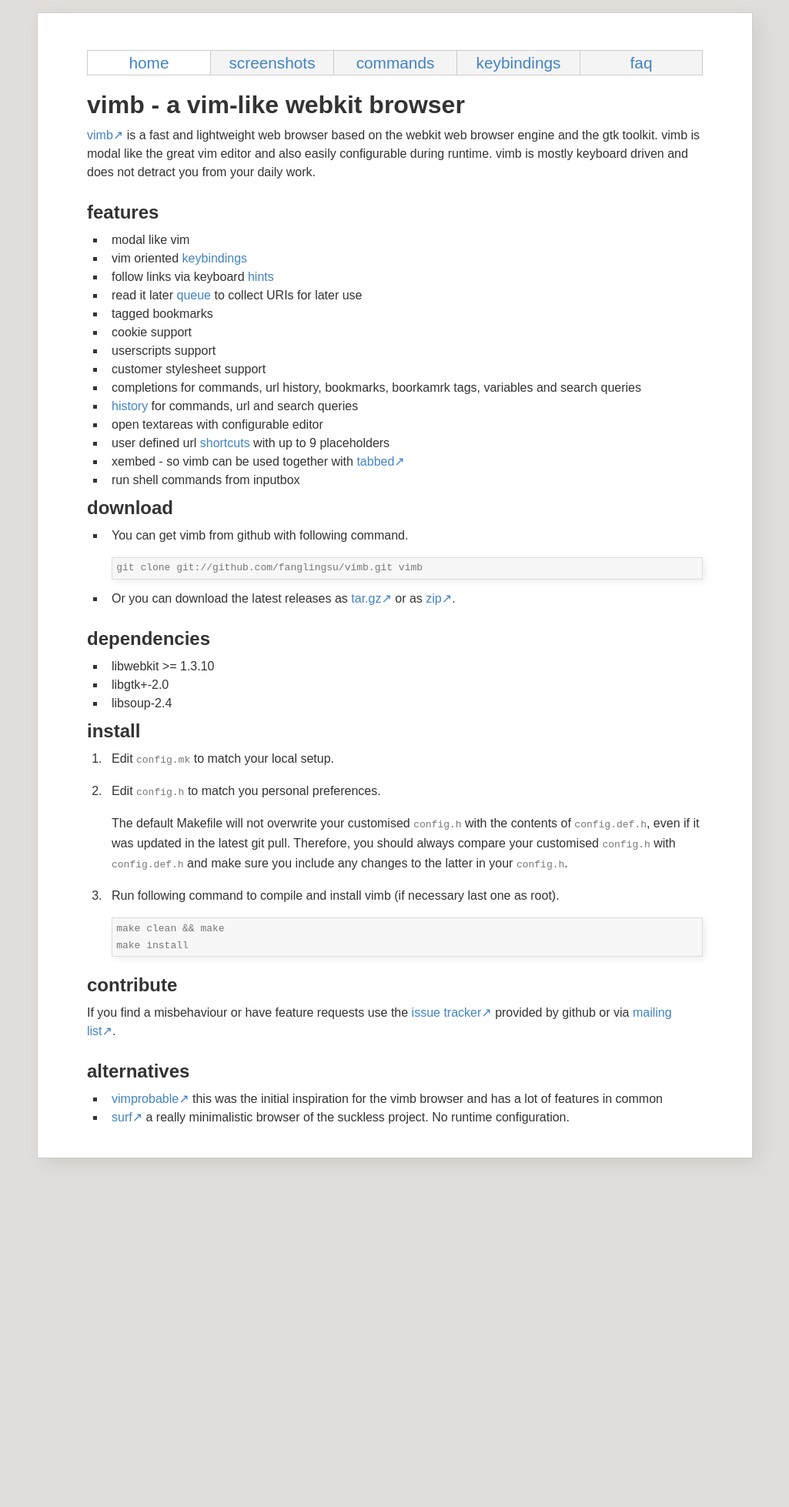
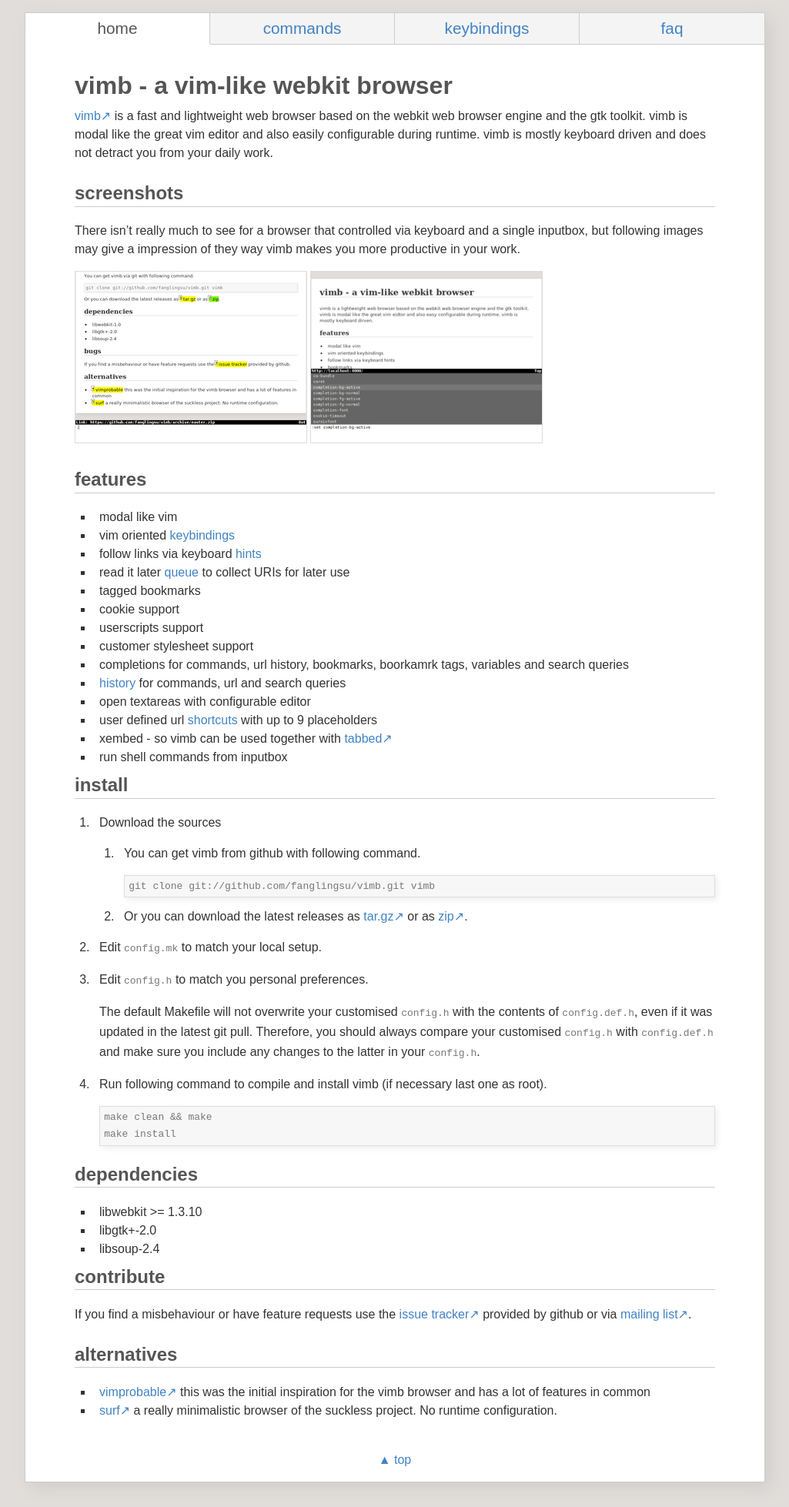
Before and after one commit to fanglingsu/vimb, a Jekyll site: the page built from index.md, in a window 1280 px wide. Shown: the whole page at 77% size, without its empty margins (127-1152 px from the left). Built offline with Jekyll 4.4.1, drawn with Linux system fonts in a browser that asks for light colours; before the commit the page ends 1521 px from its top, so only the background shows below that.

Commit message:
Made layout more responsive and looking nice.
Remove screen shots page, the two images could also be shown in the start page
to give the user an impression of what we talk about here.

```diff
--- a/_layouts/default.html
+++ b/_layouts/default.html
@@ -13,13 +13,15 @@
 <div id="nav" role="navigation">
   <ul>
     <li{% if page.active == "home" %} class="active"{% endif %}><a href="./">home</a></li>
-    <li{% if page.active == "screenshots" %} class="active"{% endif %}><a href="screenshots.html">screenshots</a></li>
     <li{% if page.active == "commands" %} class="active"{% endif %}><a href="commands.html">commands</a></li>
     <li{% if page.active == "keybindings" %} class="active"{% endif %}><a href="keybindings.html">keybindings</a></li>
     <li{% if page.active == "faq" %} class="active"{% endif %}><a href="faq.html">faq</a></li>
   </ul>
 </div>
+<div class="main">
 {{ content }}
+</div>
+  <div id="footer"><a href="#content" title="to top">&#9650; top</a></div>
 </div>
 </body>
 </html>
--- a/index.md
+++ b/index.md
@@ -12,7 +12,17 @@
 easily configurable during runtime. vimb is mostly keyboard driven and does
 not detract you from your daily work.
 
+## screenshots
+
+There isn't really much to see for a browser that controlled via keyboard and
+a single inputbox, but following images may give a impression of they way vimb
+makes you more productive in your work.
+
+[![link hinting](media/tn/vimb-hints.png "link hinting (688x472 33kB)"){:width="300"}{:height="206"}](media/vimb-hints.png)
+[![setting completion of vimb](media/tn/vimb-completion.png "completion of settings (688x472 11kB)"){:width="300"}{:height="206"}](media/vimb-completion.png)
+
 ## features
+
 - modal like vim
 - vim oriented [keybindings][]
 - follow links via keyboard [hints][]
@@ -29,25 +39,19 @@
 - xembed - so vimb can be used together with [tabbed][]
 - run shell commands from inputbox
 
-## download
-
-- You can get vimb from github with following command.
-
-      git clone git://github.com/fanglingsu/vimb.git vimb
-
-- Or you can download the latest releases as [tar.gz][tgz] or as [zip][].
-
-## dependencies
-
-- libwebkit >= 1.3.10
-- libgtk+-2.0
-- libsoup-2.4
-
 ## install
 
-1. Edit `config.mk` to match your local setup.
+1. Download the sources
 
-2. Edit `config.h` to match you personal preferences.
+   - You can get vimb from github with following command.
+
+         git clone git://github.com/fanglingsu/vimb.git vimb
+
+   - Or you can download the latest releases as [tar.gz][tgz] or as [zip][].
+
+2. Edit `config.mk` to match your local setup.
+
+3. Edit `config.h` to match you personal preferences.
 
    The default Makefile will not overwrite your customised `config.h` with the
    contents of `config.def.h`, even if it was updated in the latest git pull.
--- a/theme/main.css
+++ b/theme/main.css
@@ -1,18 +1,20 @@
 *{margin:0;padding:0}
 html{background-color:#e0ddda}
-body{color:#333;font-family:"Dejavu sans-serif",sans-serif;margin:0;padding:0;line-height:1.5em}
-#content{background-color:#fff;margin:1em auto;padding:3em 4em 2.5em;max-width:50em;border:1px solid #ccc;box-shadow:.52em .52em 1.3em #d0cdca}
+body{color:#333;font-family:"Dejavu sans-serif",sans-serif;line-height:1.5em}
+#content{background-color:#fff;margin:1em auto 2em;max-width:60em;border:1px solid #ccc;box-shadow:.52em .52em 1.3em #d0cdca}
 #nav{font-size:1.3em;padding-bottom:1.5em}
 #nav ul{margin:0;padding:0;display:block;width:100%}
-#nav li{list-style:none;float:left;width:20%;margin:0;padding:0}
-#nav li a{text-align:center;display:block;padding:0 .5em;border:1px solid #ccc;border-right-width:0;height:1.5em;top:.1em;background-color:#f4f4f4}
-#nav li:last-child a{border-right-width:1px}
-#nav li.active a,#head a:focus,#head a:hover{background-color:#fff}
+#nav li{list-style:none;float:left;width:25%;margin:0;padding:0}
+#nav li a{text-align:center;display:block;padding:.2em .5em;border-bottom:1px solid #ccc;border-right:1px solid #ccc;height:1.5em;top:.1em;background-color:#f4f4f4}
+#nav li:last-child a{border-right-width:0}
+#nav li.active a{background-color:#fff;border-bottom-width:0;color:#555}
 #nav+*{clear:left}
-h1,h2,h3{font-family:inherit;font-weight:bolder;padding:.5em 0 .5em}
+#footer{margin:0 .5em 1em;display:block;text-align:center}
+.main{padding:1em 4em 2.5em}
+h1,h2,h3{font-family:inherit;font-weight:bolder;padding:.5em 0 .2em;margin-bottom:.3em;color:#555}
 h1{padding-top:.8em}
 h1{font-size:2em}
-h2{font-size:1.5em}
+h2{font-size:1.5em;border-bottom:1px solid #ccc;margin-bottom:.8em}
 h3{font-size:1em}
 em{font-style:italic}
 p,pre,ul,ol,dl{margin-bottom:1em}
@@ -34,14 +36,11 @@
 hr{border-top:1px solid #ccc;width:100%}
 dl{width:100%}
 dd{margin:0 0 .4em 3em}
-@media screen and (max-width:50em){
-#nav ul>li{width:30%}
-#nav li:nth-child(3) a{border-right-width:1px}
-#nav li:nth-child(3)~li a{border-top-width:0}
-#nav li a{text-align:left}
+@media screen and (max-width:38em){
+#content{margin:0}
+#nav ul>li{width:100%}
+#nav li a{border-right-width:1px;text-align:left;padding:0 .5em}
+#nav li~li a{border-top-width:0}
+#nav li.active a{border-bottom-width:1px}
+.main{padding:1em .5em}
 }
-@media screen and (max-width:38em){
-#nav ul>li{width:100%}
-#nav li a{border-right-width:1px}
-#nav li~li a{border-top-width:0}
-}
```
Also changed, not shown: other parts of index.md (+6 -1 lines), commands.md (+1 -1 lines), screenshots.md (deleted, +0 -15 lines).
